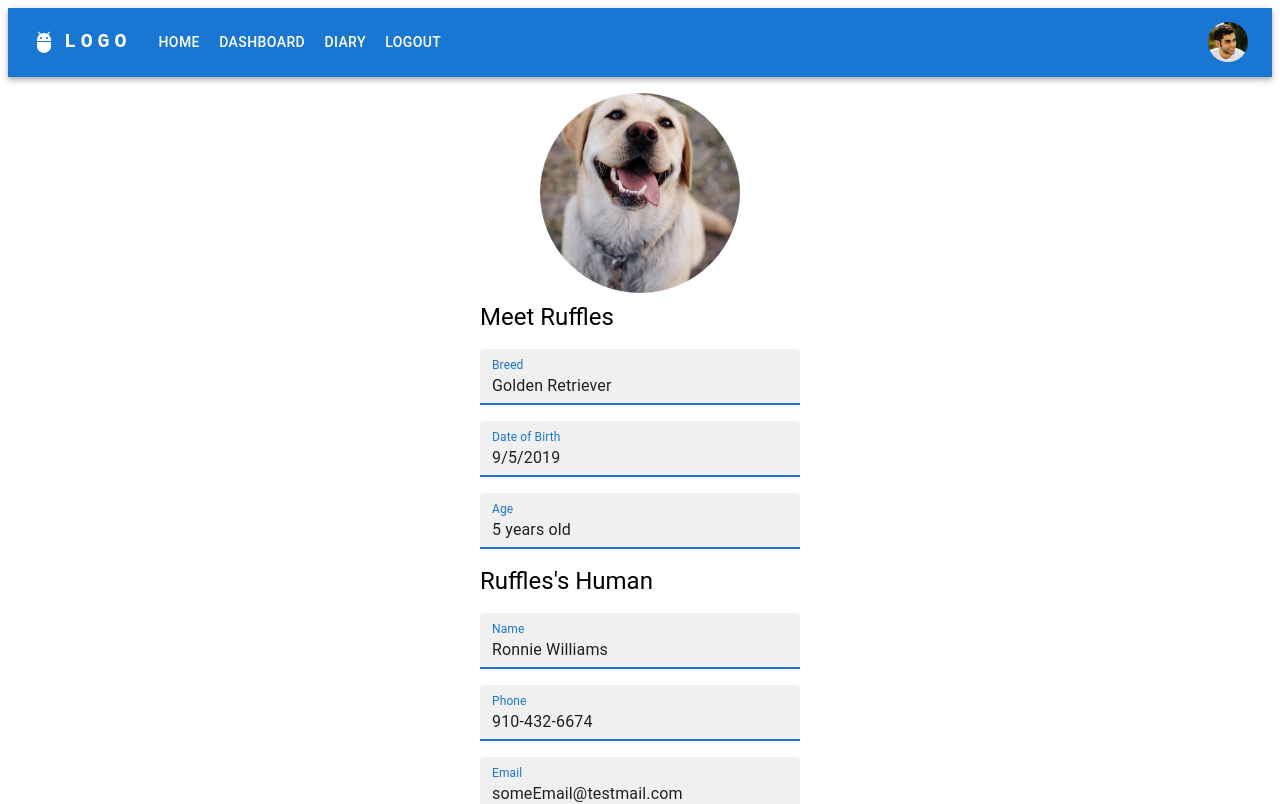
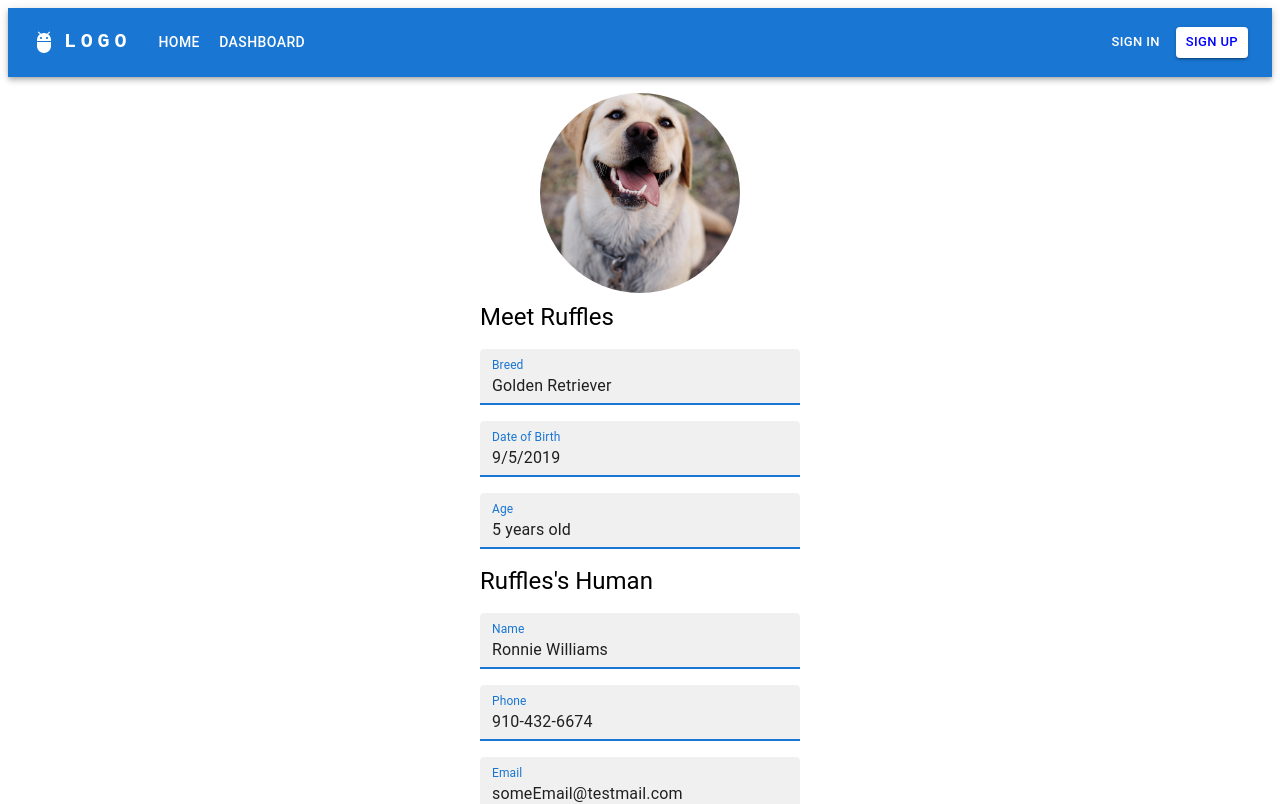
Before and after one commit to andrewc0urt/paw-diary-app, a React (Vite) app in the folder frontend/: page / in a window 1280 px wide. Shown: the top 804 px of the page. Built offline with nearby package versions, Linux system fonts and the light colour scheme.

Commit message:
Update Navbar to Handle User Login State
- Removed static Sign In and Sign Up links from the navbar

- Replaced links with MUI Button components positioned on the far right

- Updated navbar links to change dynamically based on user authentication state

```diff
--- a/frontend/src/App.jsx
+++ b/frontend/src/App.jsx
@@ -15,7 +15,7 @@ import Divider from "@mui/material/Divider";
 import ProfileTemp from "./pages/profile-version2/ProfileTemp";
 
 const isLoggedIn = () => {
-  return true;
+  return false;
 };
 
 function App() {
--- a/frontend/src/components/Navbar.jsx
+++ b/frontend/src/components/Navbar.jsx
@@ -13,14 +13,17 @@ import Tooltip from "@mui/material/Tooltip";
 import MenuItem from "@mui/material/MenuItem";
 import AdbIcon from "@mui/icons-material/Adb";
 
-export default function Navbar({ isLoggedIn }) {
+// import MenuIcon from "@mui/icons-material/Menu";
+// import Button from "@mui/material/Button";
+
+export default function Navbar2({ isLoggedIn }) {
   const [anchorElNav, setAnchorElNav] = useState(null);
   const [anchorElUser, setAnchorElUser] = useState(null);
 
   //   Navbar links based on whether a user is logged into their account
   const pages = isLoggedIn
-    ? ["Home", "Dashboard", "Diary", "Logout"]
-    : ["Home", "Sign Up", "Log In"];
+    ? ["Home", "Dashboard", "Logout"]
+    : ["Home", "Dashboard"];
 
   //   Navbar links on the profile icon based on whether a user is logged into their account
   const settings = isLoggedIn
@@ -130,13 +133,49 @@ export default function Navbar({ isLoggedIn }) {
             ))}
           </Box>
           <Box sx={{ flexGrow: 0 }}>
+            {isLoggedIn ? (
               <Tooltip title="Open settings">
-              <IconButton onClick={handleOpenUserMenu} sx={{ p: 0 }}>
+                <IconButton
+                  onClick={handleOpenUserMenu}
+                  sx={{ p: 0 }}
+                  disabled={!isLoggedIn}
+                >
                   {/* <Avatar alt="Remy Sharp" src="/static/images/avatar/2.jpg" /> */}
                   <Avatar alt="Travis Howard" src="/tst.jpg" />
                   {/* <Avatar>AC</Avatar> */}
                 </IconButton>
               </Tooltip>
+            ) : (
+              <Box
+                sx={{
+                  display: { xs: "none", md: "flex" },
+                  gap: 1,
+                  alignItems: "center",
+                }}
+              >
+                <Button
+                  color="primary"
+                  variant="text"
+                  size="small"
+                  sx={{
+                    color: "white",
+                    // "&:hover": {
+                    //   backgroundColor: "rgba(255, 255, 255, 0.1)",
+                    // },
+                  }}
+                >
+                  Sign in
+                </Button>
+                <Button
+                  color="primary"
+                  variant="contained"
+                  size="small"
+                  sx={{ backgroundColor: "white", color: "blue" }}
+                >
+                  Sign up
+                </Button>
+              </Box>
+            )}
             <Menu
               sx={{ mt: "45px" }}
               id="menu-appbar"
```
Lines whose indentation alone changed are shown as unchanged.
